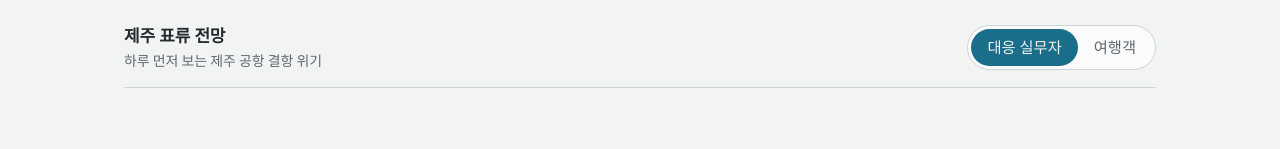
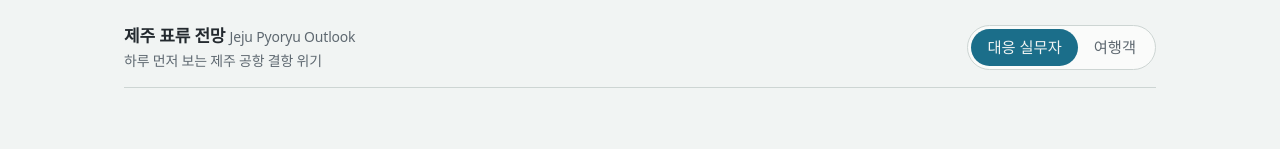
Before and after one commit to choihqmin/jeju-airport-risk, a plain HTML site: page index.html in a window 1280 px wide. Shown: the top 149 px of the page. Drawn offline with Linux system fonts and the light colour scheme; a web font is replaced by a local one.

Commit message:
화면 개편: 현무암과 바다 팔레트, 시간대별 측풍 띠, 단계 이름·가능성·규모, 여행객 도착 안내
Co-Authored-By: Claude Opus 5.5 <noreply@anthropic.com>

Claude-Session: https://claude.ai/code/session_013237bUy5y7MGZaaxoQrsEr

```diff
--- a/index.html
+++ b/index.html
@@ -3,7 +3,7 @@
 <head>
 <meta charset="utf-8">
 <meta name="viewport" content="width=device-width, initial-scale=1">
-<title>제주 표류 전망 · 하루 먼저 보는 제주 공항 결항 위기</title>
+<title>제주 표류 전망 (Jeju Pyoryu Outlook) · 하루 먼저 보는 제주 공항 결항 위기</title>
 <meta name="description" content="제주 공항의 결항 위기(결항편 승객 3,000명 이상) 가능성을 전날 17시 30분까지의 공공데이터로 하루 먼저 봅니다.">
 <link rel="preconnect" href="https://fonts.googleapis.com">
 <link rel="preconnect" href="https://fonts.gstatic.com" crossorigin>
@@ -129,7 +129,7 @@ footer p{margin:0 0 6px;max-width:60em}
 <body>
 <div class="wrap">
   <header class="top">
-    <div class="brand">제주 표류 전망<span>하루 먼저 보는 제주 공항 결항 위기</span></div>
+    <div class="brand">제주 표류 전망 <i lang="en" style="font-style:normal;font-weight:400;color:var(--muted);font-size:.82rem">Jeju Pyoryu Outlook</i><span>하루 먼저 보는 제주 공항 결항 위기</span></div>
     <div class="tabs" role="tablist" aria-label="보는 사람">
       <button role="tab" id="tab-ops" aria-selected="true" aria-controls="view-ops">대응 실무자</button>
       <button role="tab" id="tab-trv" aria-selected="false" aria-controls="view-trv">여행객</button>
```
